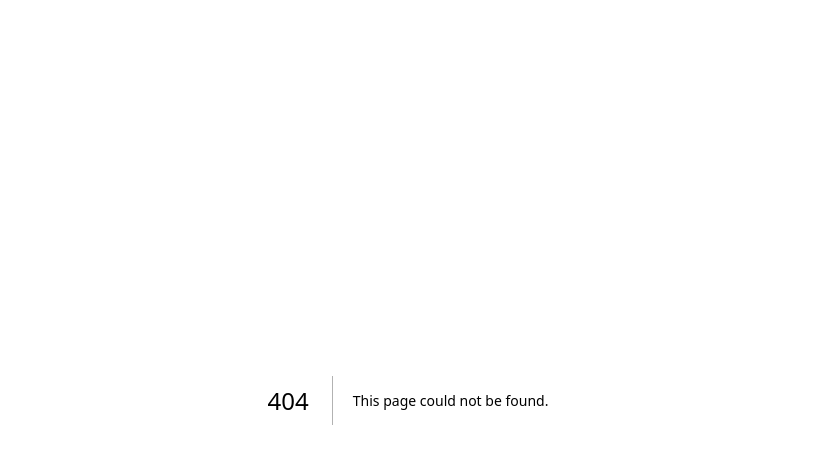
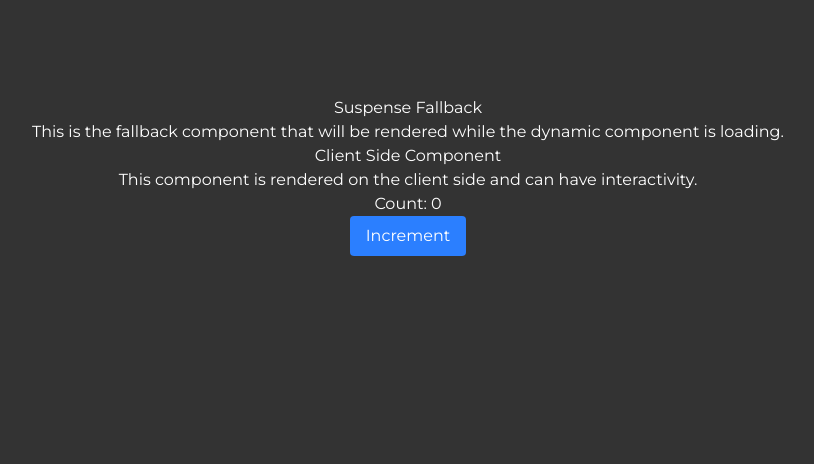
Before and after one commit to gabrielogregorio/lab-nextjs, a Next.js app: page /dynamic-import-ssr in a window 1280 px wide. Before the commit this address had no page. Shown: the top 464 px of the page, without its empty margins (232-1046 px from the left). Built offline with nearby package versions, Linux system fonts and the light colour scheme.

Commit message:
feat: added client side component

```diff
--- /dev/null
+++ b/src/Components/ClientSideComponent.tsx
@@ -0,0 +1,24 @@
+
+import { useState } from "react"
+
+const localstorageKey = 'example'
+
+export const ClientSideComponent = () => {
+    const [count, setCount] = useState(Number(localStorage.getItem(localstorageKey)) | 0)
+
+    const changeValue = () => {
+        const newValue = count + 1
+        setCount(newValue)
+        localStorage.setItem(localstorageKey, String(newValue))
+    }
+
+    return (
+        <div>
+            <h1 className="text-white">Client Side Component</h1>
+            <p className="text-white">This component is rendered on the client side and can have interactivity.</p>
+            <p className="text-white">Count: {count}</p>
+            <button type="button" className="px-4 py-2 bg-blue-500 text-white rounded cursor-pointer hover:scale-105 transition-transform duration-150" onClick={changeValue}
+            >Increment</button>
+        </div >
+    )
+}
--- /dev/null
+++ b/src/app/dynamic-import-ssr/page.tsx
@@ -0,0 +1,19 @@
+'use client' // pré renderiza no servidor, mas não executa actions e effects
+
+import dynamic from "next/dynamic";
+
+const DynamicClientSideComponent = dynamic(() => import("../../Components/ClientSideComponent").then(module => module.ClientSideComponent), {
+    ssr: false, // Não pré renderiza no servidor
+    loading: () => <div className="text-white">Loading...</div>
+}
+)
+
+export default function SuspenseFallback() {
+    return (
+        <div className="mt-24 text-center">
+            <h1 className="text-white">Suspense Fallback</h1>
+            <p className="text-white">This is the fallback component that will be rendered while the dynamic component is loading.</p>
+            <DynamicClientSideComponent />
+        </div>
+    )
+}
```
